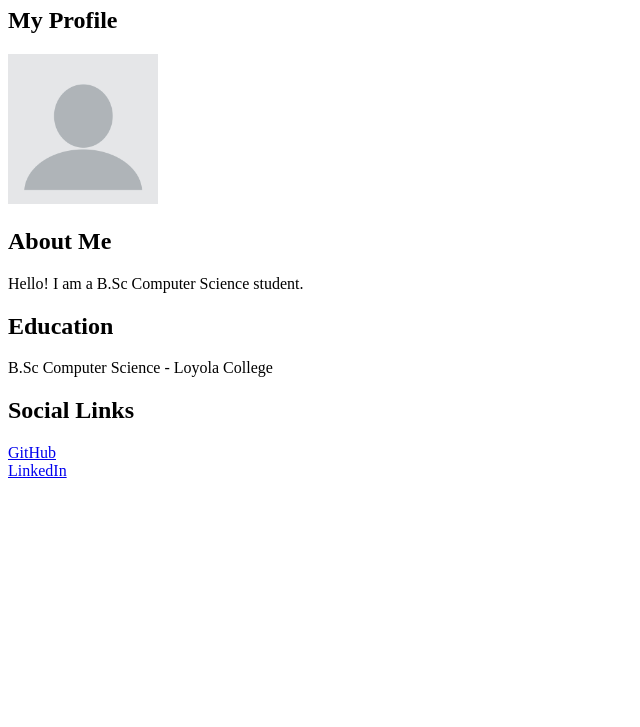
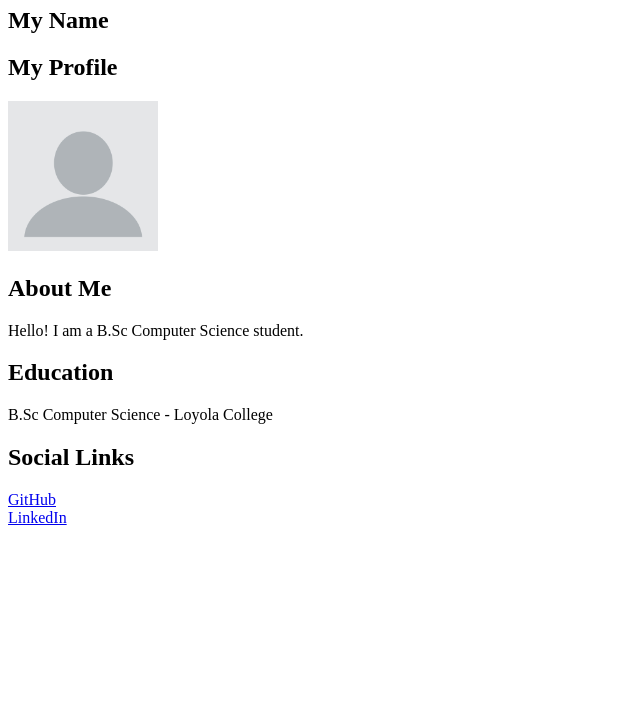
Before and after one commit to dhineshks2006-ship-it/personal-website, a plain HTML site: page index.html in a window 1280 px wide. Shown: the part 73-800 px from the top of the page, without its empty margins (0-640 px from the left). Drawn offline with Linux system fonts and the light colour scheme.

Commit message:
Add 'My Name' section to index.html

```diff
--- a/index.html
+++ b/index.html
@@ -8,6 +8,7 @@
 </head>
 <body>
     <h1>Welcome to My Personal Website</h1>
+    <h2>My Name</h2>
 
     <h2>My Profile</h2>
     <img src="profile.jpg.png" alt="My Profile Photo" width="150">
```
